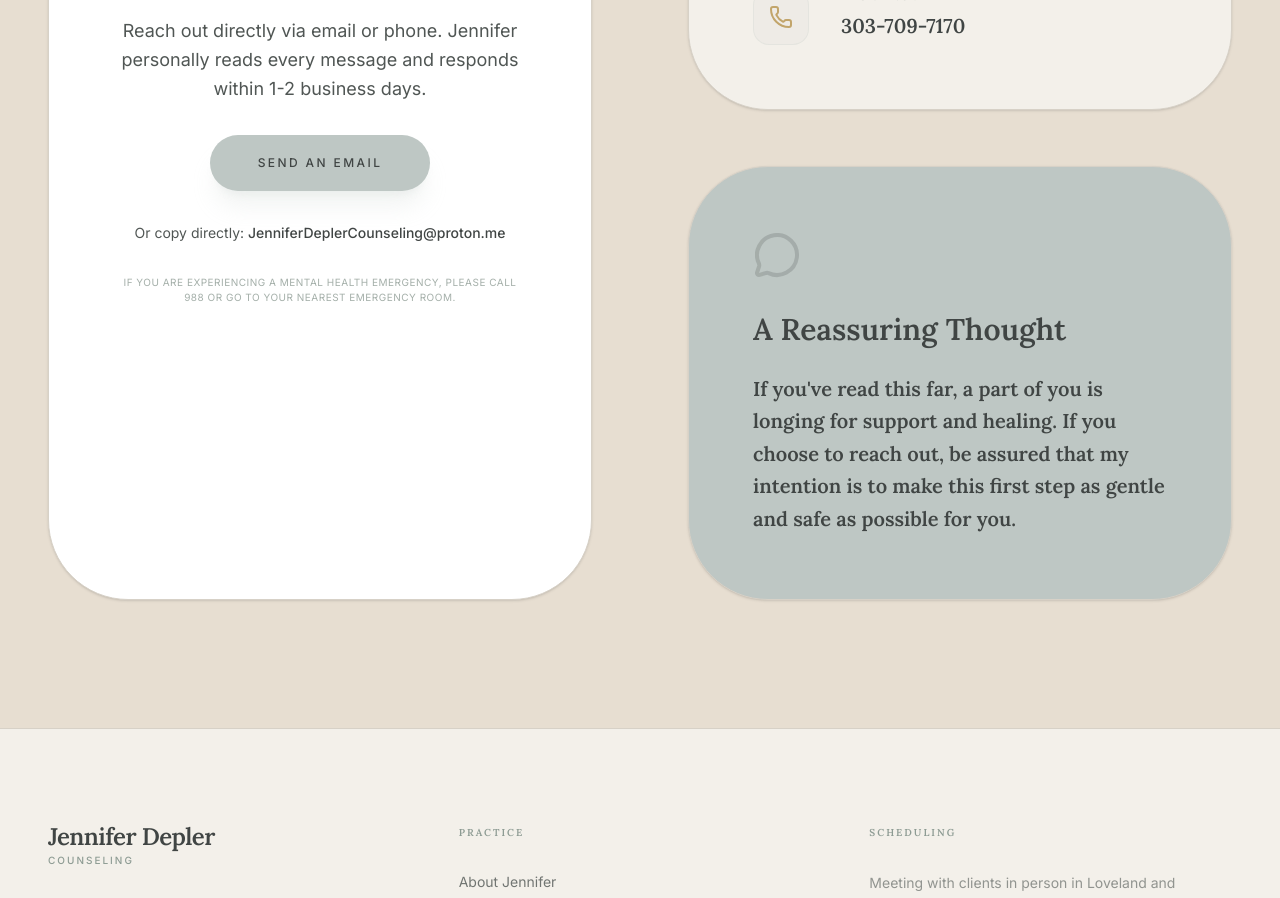
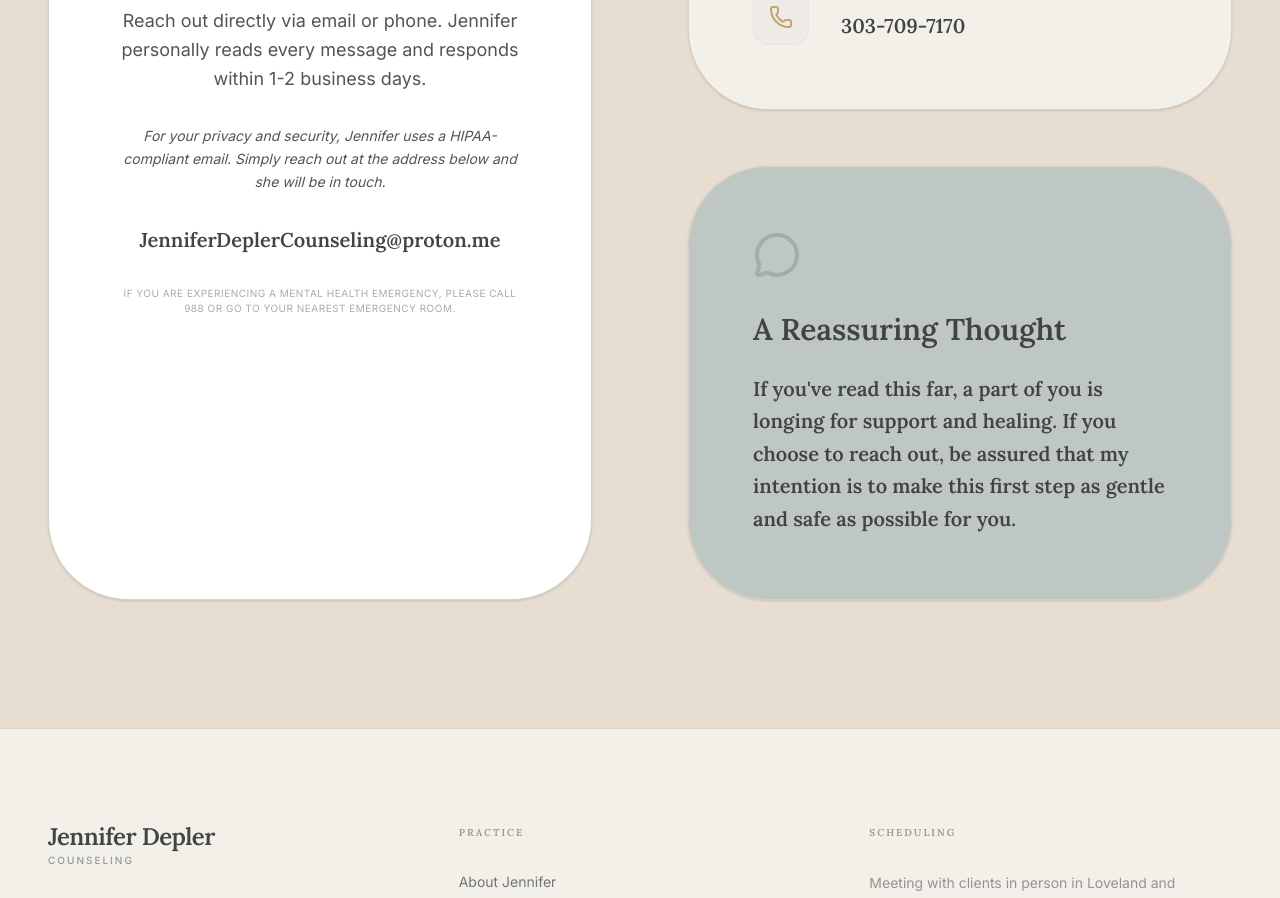
Before and after one commit to Jdepler/Jennifer-Depler-Counseling-Website, a React (Vite) app: page /contact in a window 1280 px wide. Shown: the part 1040-1938 px from the top of the page. Built offline with nearby package versions, Linux system fonts and the light colour scheme.

Commit message:
fix button and link.tsx

```diff
--- a/src/pages/Contact.tsx
+++ b/src/pages/Contact.tsx
@@ -23,8 +23,10 @@ export function Contact() {
             <p className="text-brand-body font-sans text-lg leading-relaxed max-w-md">
               Reach out directly via email or phone. Jennifer personally reads every message and responds within 1-2 business days.
             </p>
-            <a href="mailto:JenniferDeplerCounseling@proton.me" target="_blank" rel="noreferrer" className="bg-brand-sage text-brand-heading px-12 py-5 rounded-full text-xs font-sans font-medium uppercase tracking-[0.2em] hover:opacity-90 transition-all shadow-xl shadow-brand-sage/20">Send an Email</a>
-            <p className="text-sm text-brand-body font-sans">Or copy directly: <span className="font-medium text-brand-heading">JenniferDeplerCounseling@proton.me</span></p>
+            <p className="text-brand-body font-sans text-sm leading-relaxed max-w-md italic">
+              For your privacy and security, Jennifer uses a HIPAA-compliant email. Simply reach out at the address below and she will be in touch.
+            </p>
+            <p className="text-xl font-serif text-brand-heading">JenniferDeplerCounseling@proton.me</p>
             <p className="text-[10px] uppercase tracking-wider text-brand-secondary/80 font-sans">
               If you are experiencing a mental health emergency, please call 988 or go to your nearest emergency room.
             </p>
```
